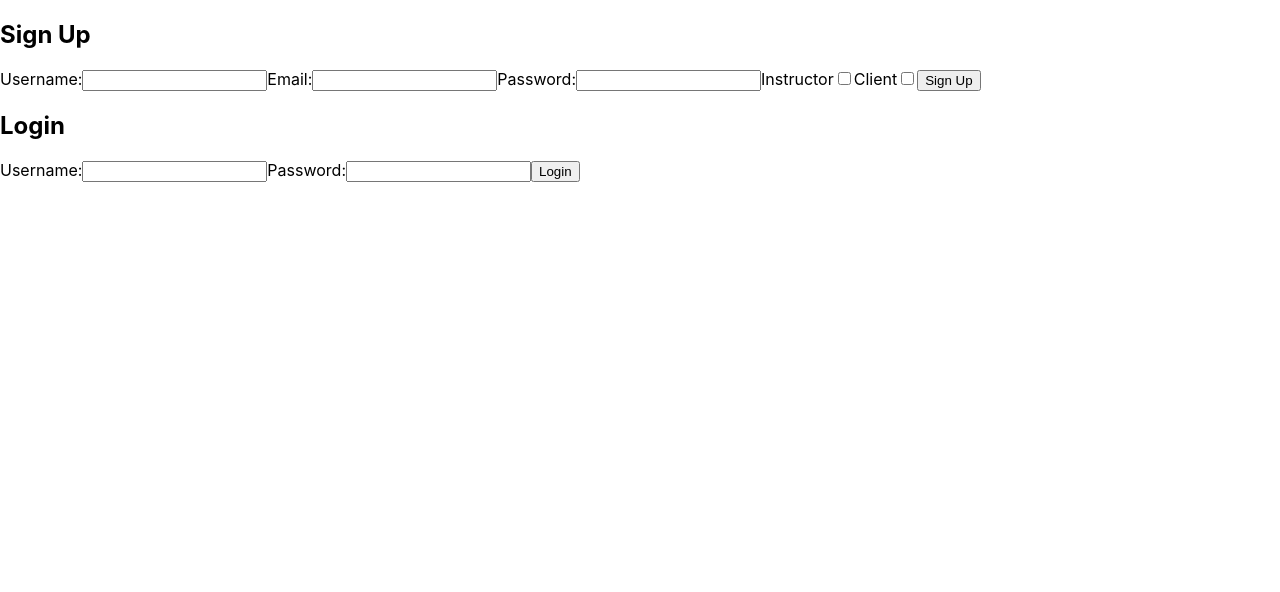
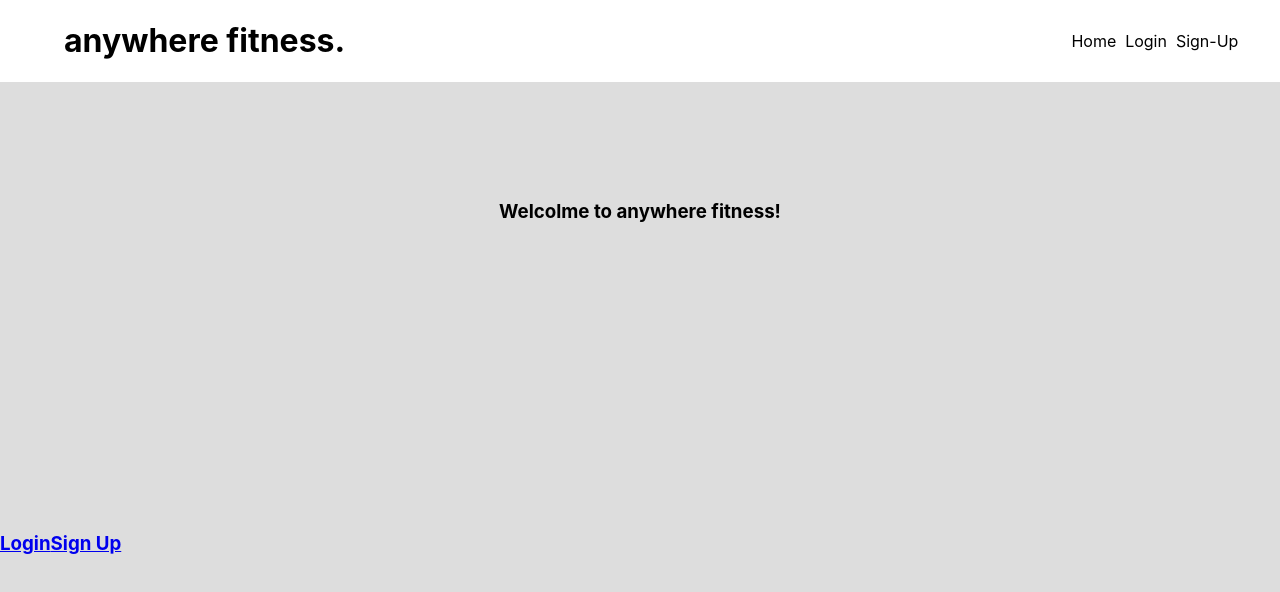
Before and after one commit to AnywhereFitness4/frontend, a React (Create React App) app in the folder anywhere-fitness/: page / in a window 1280 px wide. Shown: the top 592 px of the page. Built offline with nearby package versions, Linux system fonts and the light colour scheme.

Commit message:
landing page(adding divs that link to pages), navbar working, all routes working

```diff
--- a/anywhere-fitness/package.json
+++ b/anywhere-fitness/package.json
@@ -10,6 +10,7 @@
     "react": "^17.0.2",
     "react-dom": "^17.0.2",
     "react-router": "^5.2.0",
+    "react-router-dom": "^5.2.0",
     "react-scripts": "4.0.3",
     "styled-components": "^5.3.0",
     "web-vitals": "^1.1.2",
--- a/anywhere-fitness/src/App.js
+++ b/anywhere-fitness/src/App.js
@@ -1,18 +1,40 @@
 import logo from './logo.svg';
 import './App.css';
+
+import styled from 'styled-components'
+
 import React, {useState, useEffect} from "react";
+import { Route, Switch } from 'react-router-dom'
 import Login from './components/Login'
+import Nav from './components/Nav'
+import Landing from './components/Landing'
 
 import SignUp from './components/SignUp'
 
+const StyledApp = styled.div`
+  display: flex;
+  flex-wrap: wrap;
+
+`
 
 function App() {
   return (
-    <div className="div">
+    <StyledApp>
 
-      <SignUp/>
-      <Login/>
-    </div>
+      <Nav/>
+
+      <Switch>
+        <Route exact path="/">
+          <Landing/>
+        </Route>
+        <Route path="/signup">
+          <SignUp/>
+        </Route>
+        <Route path="/login">
+          <Login/>
+        </Route>
+      </Switch>
+    </StyledApp>
   );
 }
 
--- /dev/null
+++ b/anywhere-fitness/src/components/Landing.js
@@ -0,0 +1,55 @@
+import react from "react";
+import styled from 'styled-components'
+
+
+
+
+
+
+
+const StyledApp = styled.div`
+  display: flex;
+  flex-wrap: wrap;
+  background-color: #DDDDDD;
+  height: 92.88vh;
+
+`
+const StyledH3 = styled.h3`
+  margin: 10vh auto 0;
+`
+const StyledCenterDiv = styled.div`
+  display: flex;
+  width: 100vw;
+
+  /* margin: 30vh auto 0; */
+
+  text-align: center;
+  padding: 3%;
+  background-color: #DDDDDD;
+`
+const LinkDiv = styled.div`
+`
+
+export default function Landin (props) {
+
+    return(
+        <StyledApp>
+
+            <StyledCenterDiv>
+                <StyledH3>Welcolme to anywhere fitness!</StyledH3>
+
+                <div></div>
+            </StyledCenterDiv>
+                <a href="/login">
+                    <div>
+                        <h3>Login</h3>
+                    </div>
+                </a>
+                <a href="/signup">
+                    <div>
+                        <h3>Sign Up</h3>
+                    </div>
+                </a>
+        </StyledApp>
+    )
+}
--- /dev/null
+++ b/anywhere-fitness/src/components/Nav.js
@@ -0,0 +1,55 @@
+import react from "react";
+import { Route, Switch, Link } from 'react-router-dom'
+import styled from 'styled-components'
+import Landing from './Landing'
+
+
+
+const StyledNav = styled.div`
+    width: 100vw;
+    display: flex;
+    justify-content: space-between;
+    margin: 0 5%;
+    align-items: center;
+    ul{
+        display: flex;
+        justify-content: space-between;
+        list-style-type: none;
+        text-decoration: none;
+        li{
+            margin: 0 3%;
+        }
+        a{
+            white-space: nowrap;
+            text-decoration: none;
+            color: inherit;
+        }
+    }
+
+`
+
+export default function f (props){
+
+    return(
+        <StyledNav>
+
+                <h1>anywhere fitness.</h1>
+                <nav>
+                <ul>
+                    <li>
+                        <Link to="/">Home</Link>
+                    </li>
+                    <li>
+                        <Link to="/login">Login</Link>
+                    </li>
+                    <li>
+                        <Link to="/signup">Sign-Up</Link>
+                    </li>
+                    </ul>
+                </nav>
+
+
+
+        </StyledNav>
+    )
+}
--- a/anywhere-fitness/src/index.js
+++ b/anywhere-fitness/src/index.js
@@ -3,10 +3,14 @@ import ReactDOM from 'react-dom';
 import './index.css';
 import App from './App';
 import reportWebVitals from './reportWebVitals';
+import { BrowserRouter as Router } from 'react-router-dom'
 
 ReactDOM.render(
   <React.StrictMode>
-    <App />
+    <Router>
+      <App />
+    </Router>
+
   </React.StrictMode>,
   document.getElementById('root')
 );
```
Also changed, not shown: 1 other file (tests, documents, lock files or other folders).
